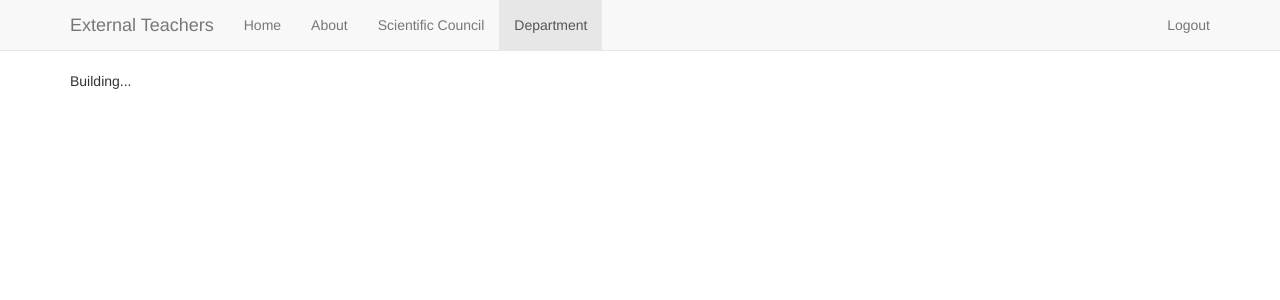
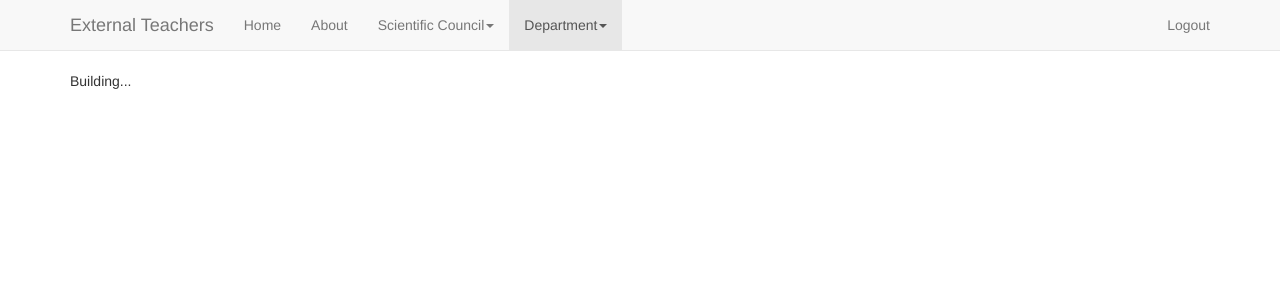
Before and after one commit to joaocmd/manage_external_teachers, a Django app: page /app/dep in a window 1280 px wide. Shown: the top 300 px of the page. Run offline with Django 3.2, Linux system fonts and the light colour scheme; a user stored in the database is signed in; parts of the project's set-up code (start-up, migrations or seed data) failed here and were passed over; some libraries are stand-ins or nearby versions.

Commit message:
Changed scientific council and department links to dropdown ones

```diff
--- a/external_teachers/app/templates/app/base.html
+++ b/external_teachers/app/templates/app/base.html
@@ -35,8 +35,21 @@
 						<li class="{% block navbar_home_active %} {% endblock %}"><a href="/app">Home</a></li>
 						<li class="{% block navbar_about_active %} {% endblock %}"><a href="/app/about">About</a></li>
 						{% if user.is_authenticated %}
-						<li class="{% block navbar_sc_active %} {% endblock %}"><a href="/app/sc">Scientific Council</a></li>
-						<li class="{% block navbar_dep_active %} {% endblock %}"><a href="/app/dep">Department</a></li>
+						<li class="dropdown {% block navbar_sc_active %} {% endblock %}">
+							<a class="dropdown-toggle" data-toggle="dropdown" href="#">Scientific Council<span class="caret"></span></a>
+							<ul class="dropdown-menu">
+								<li><a href="#">Opened</a></li>
+								<li><a href="#">Closed</a></li>
+							</ul>
+						</li>
+						<li class="dropdown {% block navbar_dep_active %} {% endblock %}">
+							<a class="dropdown-toggle" data-toggle="dropdown" href="#">Department<span class="caret"></span></a>
+							<ul class="dropdown-menu">
+								<li><a href="#">Opened</a></li>
+								<li><a href="#">Closed</a></li>
+							</ul>
+						</li>
+
 						{% endif %}
 					</ul>
 					<ul class="nav navbar-nav navbar-right">
```
